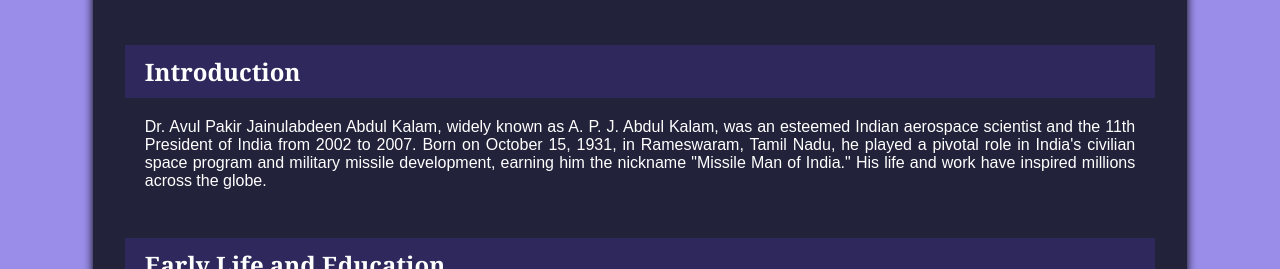
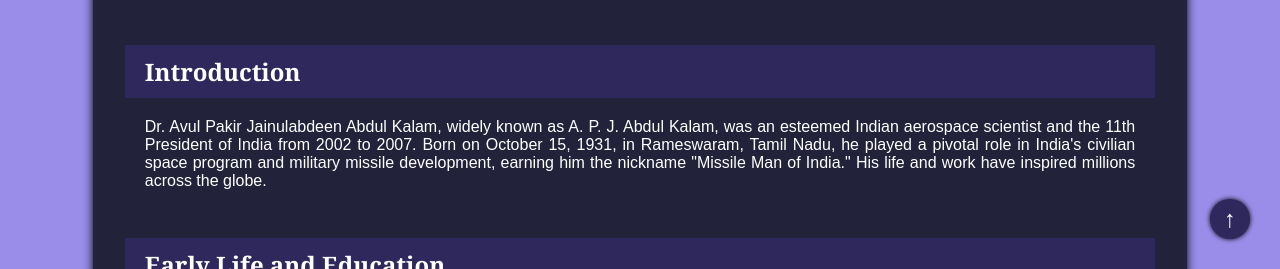
Before and after one commit to tanishavyastv/Tribute-Page, a plain HTML site: page index.html in a window 1280 px wide. Shown: the part 531-800 px from the top of the page. Drawn offline with Linux system fonts and the light colour scheme.

Commit message:
index.html

```diff
--- a/index.html
+++ b/index.html
@@ -105,6 +105,7 @@
         </div>
         </footer>
     </main>
+    <button id="topBtn" title="Go to top">↑</button>
 </body>
 
 </html>
```
